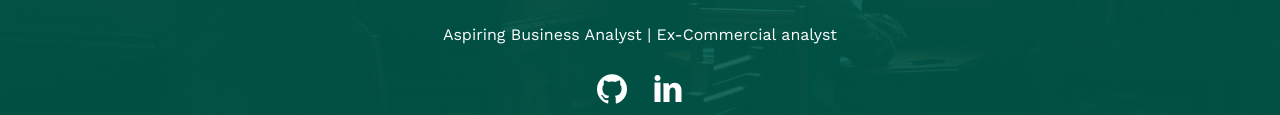
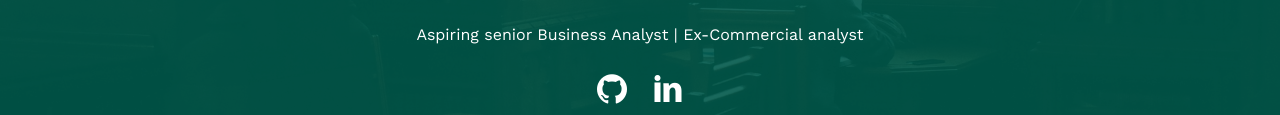
Before and after one commit to jiraratset/jirarat.github.io, a plain HTML site: page index.html in a window 1280 px wide. Shown: the part 479-594 px from the top of the page. Drawn offline with nearby package versions, Linux system fonts and the light colour scheme; some packages are replaced by stand-ins of ours; no server answers; files whose address does not match are found by name.

Commit message:
Update index.html

```diff
--- a/index.html
+++ b/index.html
@@ -53,7 +53,7 @@
 						<div class="display-tc js-fullheight animate-box" data-animate-effect="fadeIn">
 							<div class="profile-thumb" style="background: url(images/user-3.jpg);"></div>
 							<h1><span>Jirarat Sethanang</span></h1>
-							<h3><span>Aspiring Business Analyst | Ex-Commercial analyst</span></h3>
+							<h3><span>Aspiring senior Business Analyst | Ex-Commercial analyst</span></h3>
 							<p>
 								<ul class="fh5co-social-icons">
 									<li><a href="https://github.com/jiraratset" target="_blank"><i class="icon-github2"></i></a></li>
```
